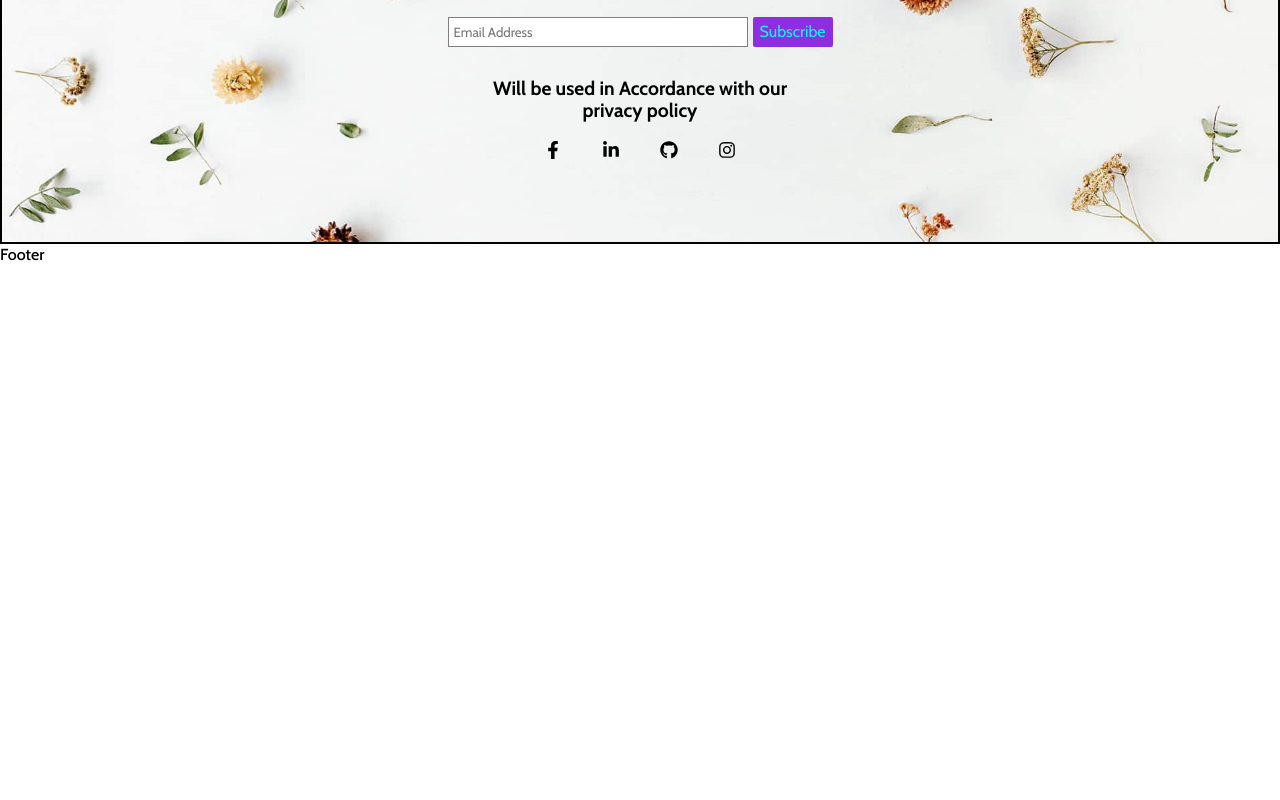
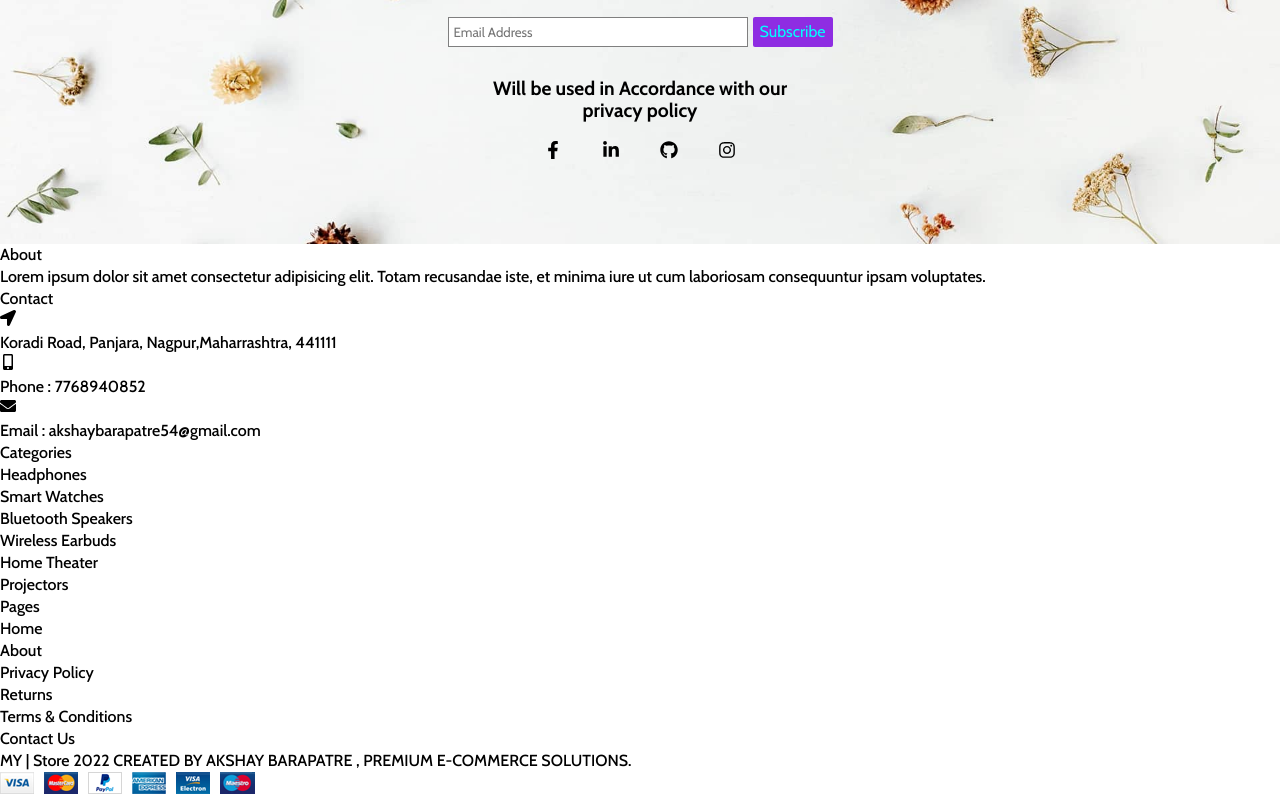
Before and after one commit to Aksh-007/ecommerce, a React (Create React App) app: page /product/1 in a window 1280 px wide. Shown: the part 250-1050 px from the top of the page. Before the commit the page ends 800 px from the top, so only its background shows below. Built offline with nearby package versions, Linux system fonts and the light colour scheme.

Commit message:
Added footer html

```diff
--- a/src/components/Footer/Footer.jsx
+++ b/src/components/Footer/Footer.jsx
@@ -1,6 +1,64 @@
 import "./Footer.scss";
+import { FaLocationArrow, FaMobileAlt, FaEnvelope } from "react-icons/fa";
+import payment from "../../assets/payments.png"
 const Footer = () => {
-    return <div>Footer</div>;
+  return (
+    <footer className="footer">
+      <div className="footer-content">
+        <div className="col">
+          <div className="title">About</div>
+          <div className="text">
+            Lorem ipsum dolor sit amet consectetur adipisicing elit. Totam
+            recusandae iste, et minima iure ut cum laboriosam consequuntur ipsam
+            voluptates.
+          </div>
+        </div>
+        <div className="col">
+          <div className="title">Contact</div>
+          <div className="c-item">
+            <FaLocationArrow />
+            <div className="text">
+              Koradi Road, Panjara, Nagpur,Maharrashtra, 441111
+            </div>
+          </div>
+          <div className="c-item">
+            <FaMobileAlt />
+            <div className="text">Phone : 7768940852</div>
+          </div>
+          <div className="c-item">
+            <FaEnvelope />
+            <div className="text">Email : akshaybarapatre54@gmail.com</div>
+          </div>
+        </div>
+        <div className="col">
+          <div className="title">Categories</div>
+          <div className="text">Headphones</div>
+          <div className="text">Smart Watches</div>
+          <div className="text">Bluetooth Speakers</div>
+          <div className="text">Wireless Earbuds</div>
+          <div className="text">Home Theater</div>
+          <div className="text">Projectors</div>
+        </div>
+        <div className="col">
+          <div className="title">Pages</div>
+          <div className="title">Home</div>
+          <div className="text">About</div>
+          <div className="text">Privacy Policy</div>
+          <div className="text">Returns</div>
+          <div className="text">Terms & Conditions</div>
+          <div className="text">Contact Us</div>
+        </div>
+      </div>
+      <div className="bottom-bar">
+        <div className="bottom-bar-content">
+            <div className="text">
+                MY | Store 2022 CREATED BY AKSHAY BARAPATRE , PREMIUM E-COMMERCE SOLUTIONS.
+            </div>
+            <img src={payment} alt="payment-img" />
+        </div>
+      </div>
+    </footer>
+  );
 };
 
 export default Footer;
--- a/src/components/Footer/Newsletter/Newsletter.scss
+++ b/src/components/Footer/Newsletter/Newsletter.scss
@@ -3,7 +3,6 @@
 .newsletter-section {
   height: 50vh;
   display: flex;
-  border: 2px solid black;
   background: #f9f9f9 url("../../../assets/newsletter-bg.jpeg");
   align-items: center;
   background-position: center;
```
